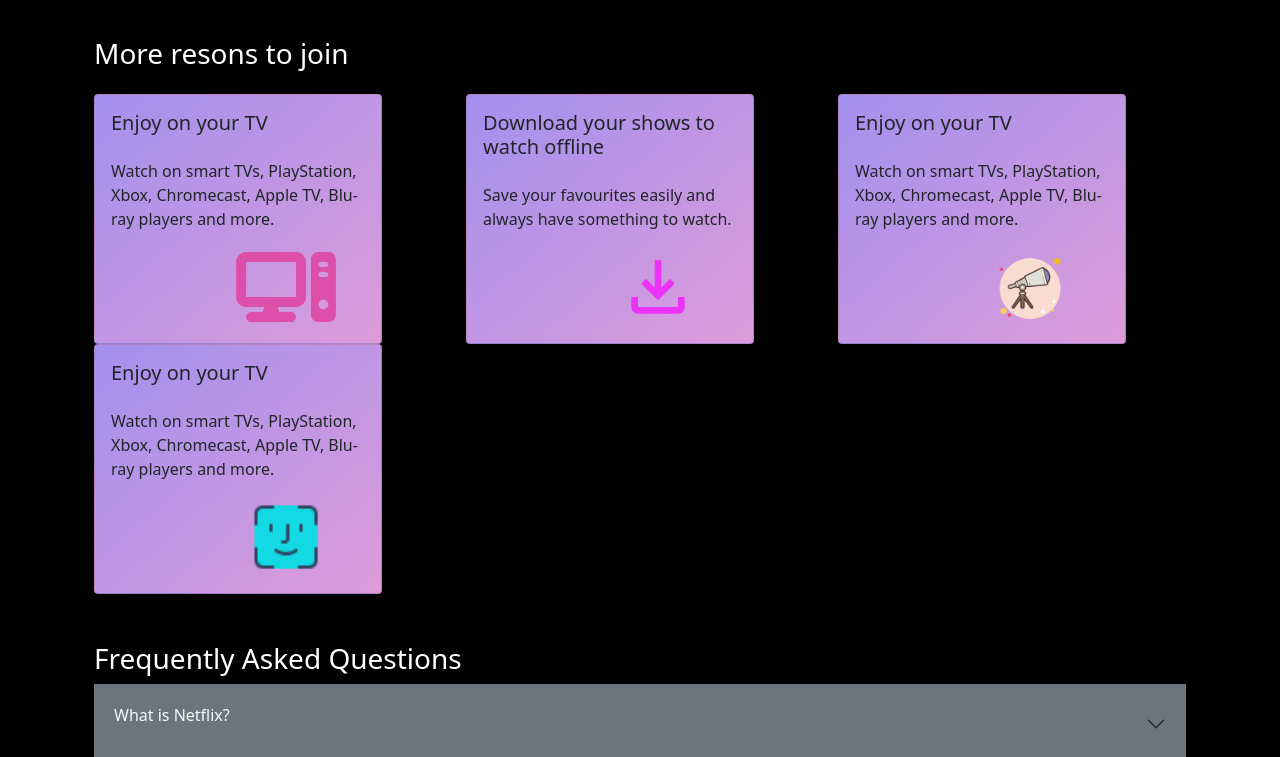
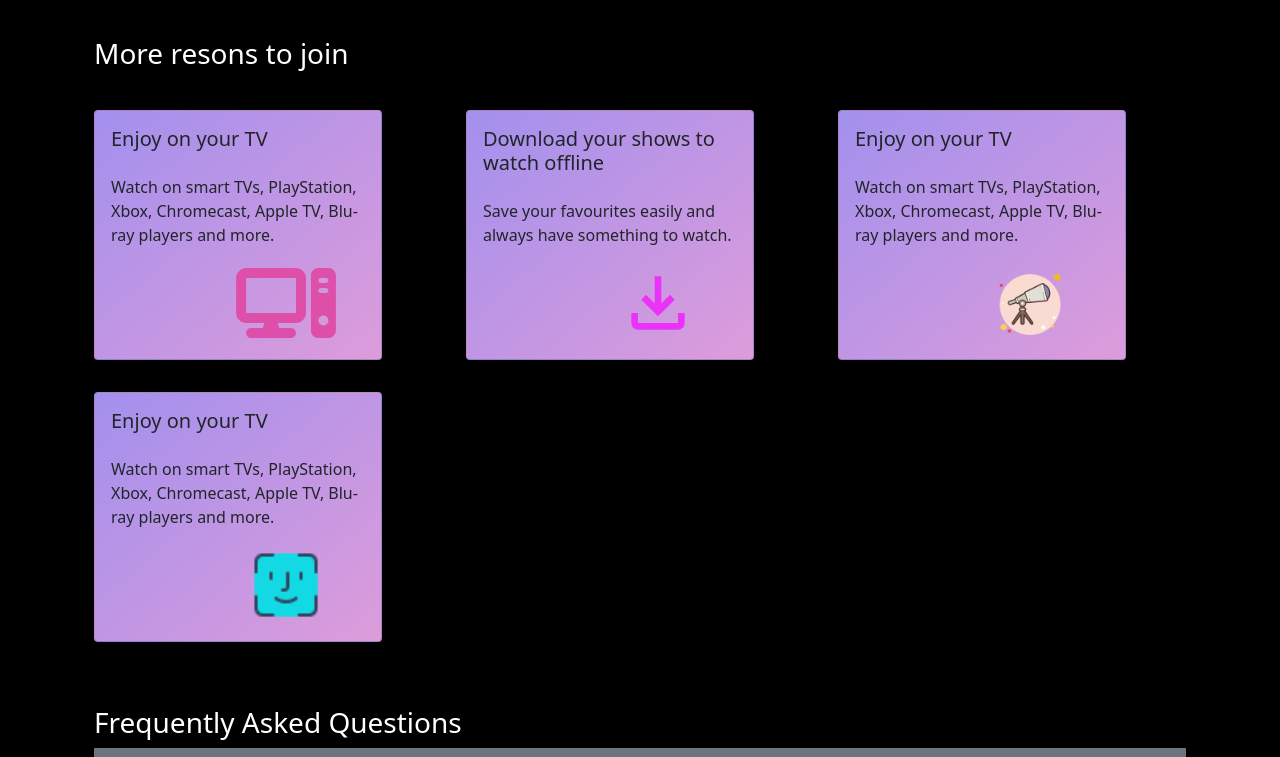
Before and after one commit to aswanthkt31/Netflic-clone-responsive, a plain HTML site: page index.html in a window 1280 px wide. Shown: the part 1263-2020 px from the top of the page. Drawn offline with nearby package versions, Linux system fonts and the light colour scheme; a small style sheet from the web is missing.

Commit message:
top btn 4 card m change

```diff
--- a/index.html
+++ b/index.html
@@ -19,10 +19,10 @@
      <div id="home">
         <nav class="container-fluid ">
             <div class="row nav-items d-flex justify-content-around">
-                <div class="col logo">
+                <div class="col logo m-4">
                     <img class="" src="Images/Logo.png" alt="logo">
                 </div>
-                <div class="col right-side">
+                <div class="col right-side m-5">
                     <div class="dropdown">
                         <button class="btn-dark btn-outline-light btn-bg-dark dropdown-toggle" type="button" id="dropdownMenuButton1" data-bs-toggle="dropdown" aria-expanded="false">
                           English
@@ -138,7 +138,7 @@
          <div class="container">
             <h3 class="mb-4 mt-5">More resons to join</h3>
             <div class="row d-flex justify-content-center ">
-                <div class="col lg-3 md-6">
+                <div class="col lg-3 md-6 my-3">
                     <div class="card card-moreResons">
                         <div class="card-body">
                           <h5 class="card-title">Enjoy on your TV</h5>
@@ -147,7 +147,7 @@
                         </div>
                     </div>
                 </div>
-                <div class="col lg-3 md-6">
+                <div class="col lg-3 md-6 my-3">
                     <div class="card card-moreResons">
                         <div class="card-body">
                           <h5 class="card-title">Download your shows to watch offline</h5>
@@ -156,7 +156,7 @@
                         </div>
                     </div>
                 </div>
-                <div class="col lg-3 md-6 ">
+                <div class="col lg-3 md-6  my-3">
                     <div class="card card-moreResons">
                         <div class="card-body">
                           <h5 class="card-title">Enjoy on your TV</h5>
@@ -166,7 +166,7 @@
                         </div>
                     </div>
                 </div>
-                <div class="col lg-3 md-6 ">
+                <div class="col lg-3 md-6 my-3">
                     <div class="card card-moreResons">
                         <div class="card-body">
                           <h5 class="card-title">Enjoy on your TV</h5>
```
